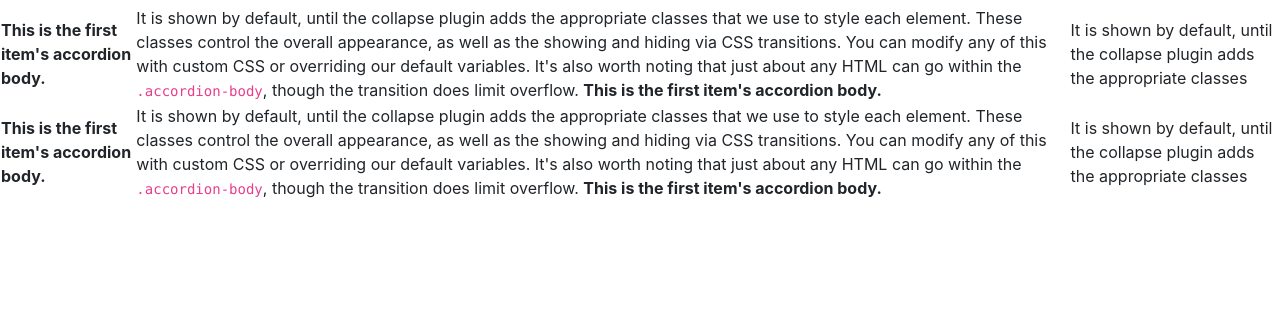
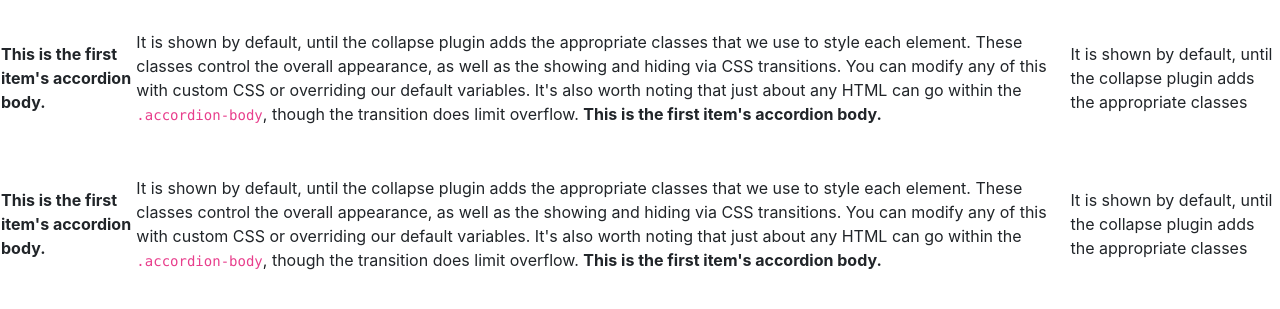
Before and after one commit to arasad28/artest.github.io, a plain HTML site: page index.html in a window 1280 px wide. Shown: the part 41-350 px from the top of the page. Drawn offline with nearby package versions, Linux system fonts and the light colour scheme.

Commit message:
Update index.html

```diff
--- a/index.html
+++ b/index.html
@@ -23,15 +23,16 @@
     <h2> Hellow World </h2>
     <table>
     <tr>
-      <td><strong>This is the first item's accordion body.</strong> </td>
+      <td><strong>This is the first item's accordion body.</strong> </td><br>
       <td>It is shown by default, until the collapse plugin adds the appropriate classes that we use to style each element. These classes control the overall appearance, as well as the showing and hiding via CSS transitions. You can modify any of this with custom CSS or overriding our default variables. It's also worth noting that just about any HTML can go within the <code>.accordion-body</code>, though the transition does limit overflow.
         <strong>This is the first item's accordion body.</td>
       <td>It is shown by default, until the collapse plugin adds the appropriate classes</td>
       </tr>
     </table>
+    <br>
  <table>
     <tr>
-      <td><strong>This is the first item's accordion body.</strong> </td>
+      <td><strong>This is the first item's accordion body.</strong> </td><br>
       <td>It is shown by default, until the collapse plugin adds the appropriate classes that we use to style each element. These classes control the overall appearance, as well as the showing and hiding via CSS transitions. You can modify any of this with custom CSS or overriding our default variables. It's also worth noting that just about any HTML can go within the <code>.accordion-body</code>, though the transition does limit overflow.
         <strong>This is the first item's accordion body.</td>
       <td>It is shown by default, until the collapse plugin adds the appropriate classes</td>
```
